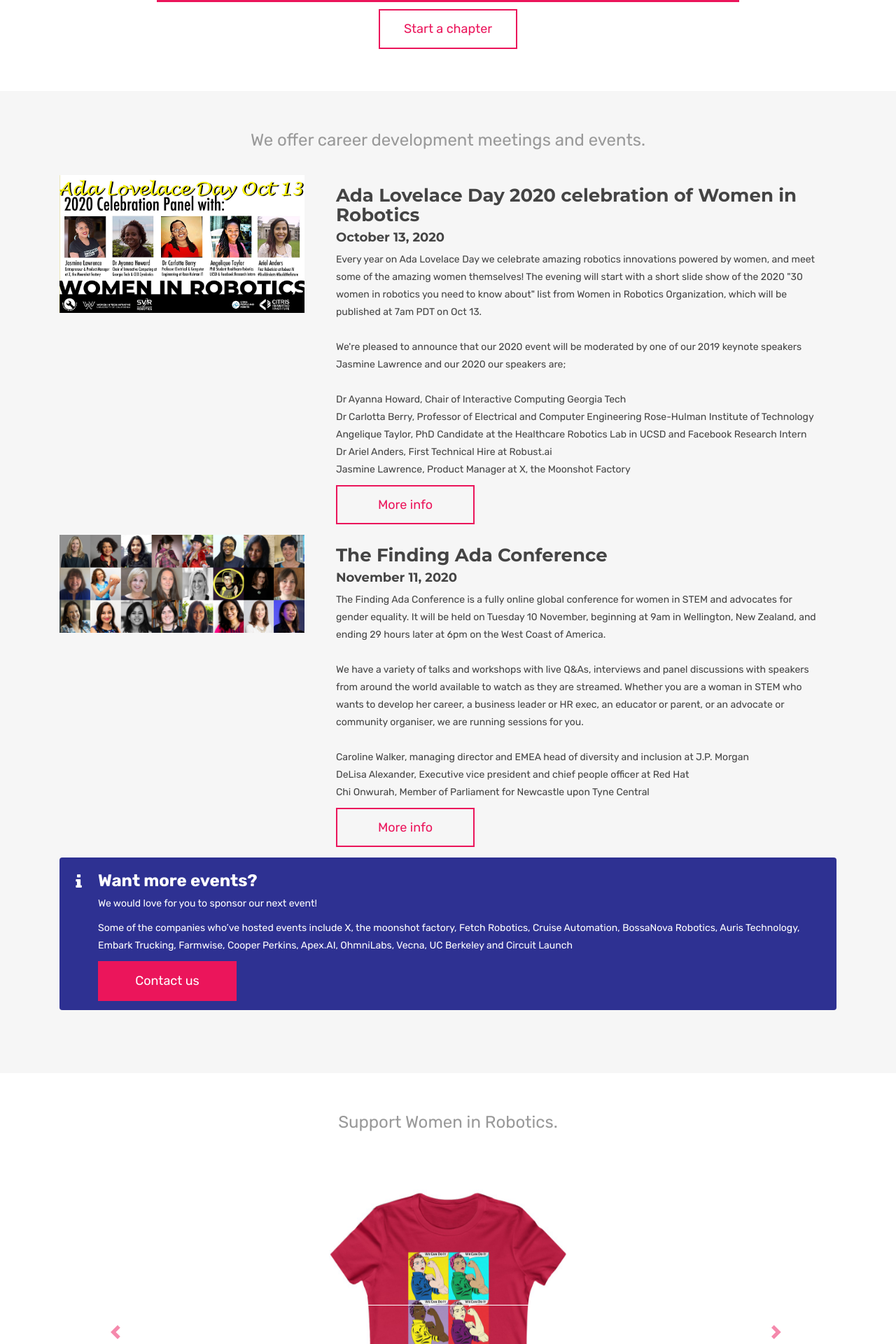
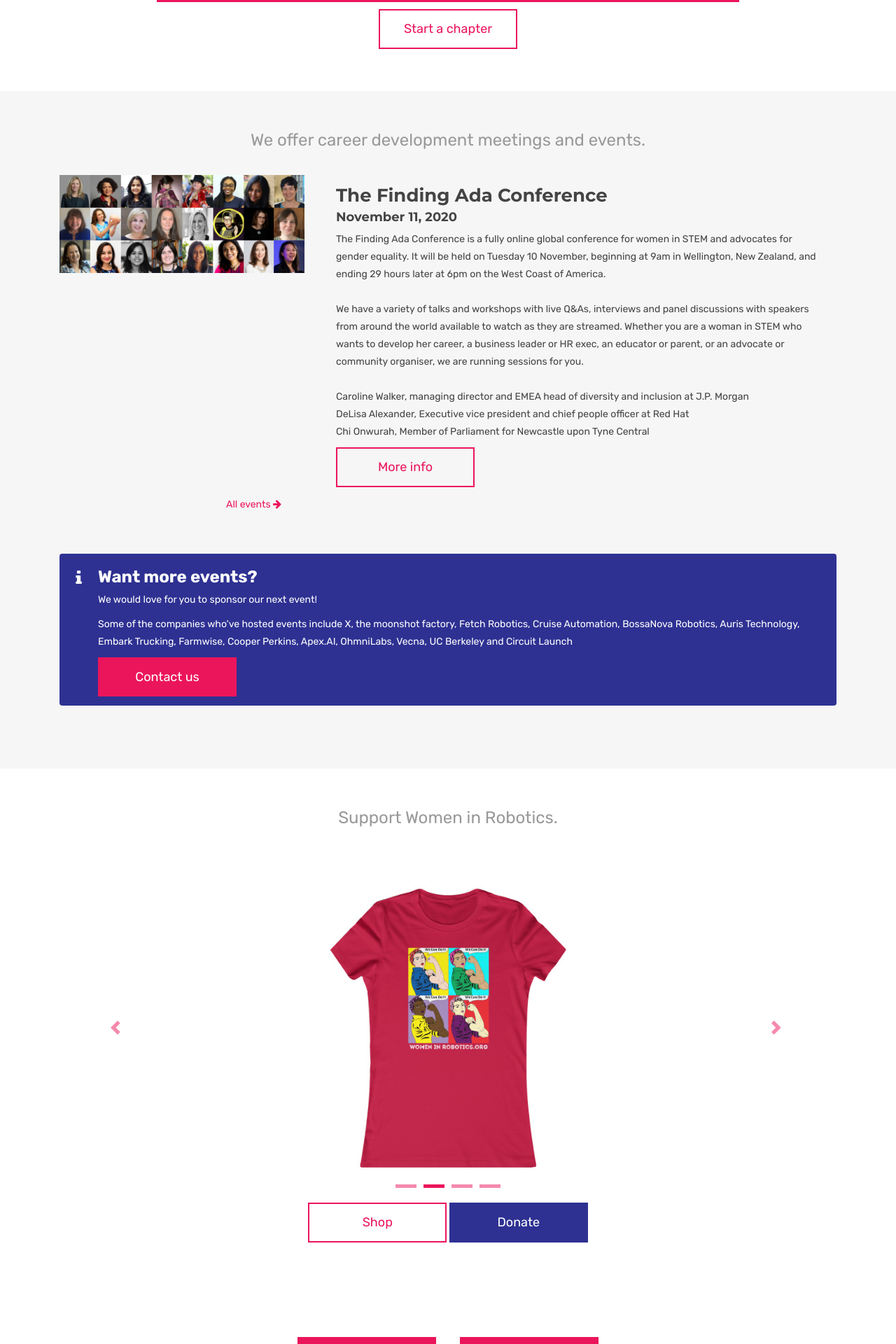
Before and after one commit to womeninrobotics/womeninrobotics.github.io, a Jekyll site: the page built from index.html, in a window 1280 px wide. Shown: the part 1634-3554 px from the top of the page at 70% size. Built offline with Jekyll 4.4.1, drawn with Linux system fonts in a browser that asks for light colours.

Commit message:
added javascript to hide/show past events and made pages (#45)

```diff
--- a/_includes/events.html
+++ /dev/null
@@ -1,32 +0,0 @@
-<div>
-    {% for event in site.data.events | limit: include.event_limit %}
-    <div class="row">
-        <div class="col-md-4">
-            <div class="image">
-                <img src="{{ event.image }}" alt="{{ event.name }}">
-            </div>
-        </div>
-        <div class="col-md-8">
-            <div class="card-block">
-                <h3>{{ event.name }}</h3>
-                <h5> {{event.date }}</h5>
-                <p>{{ event.description | newline_to_br }}</p>
-                <a href="{{ event.url }}" class="page-scroll btn btn-lg btn-common">More info</a>
-            </div>
-        </div>
-    </div>
-    {% endfor %}
-</div>
-<div class="massage-box alert-info">
-    <strong>
-        <i class="fa fa-info"></i>
-        Want more events?
-    </strong>
-    <p>We would love for you to sponsor our next event! </p>
-    <p>Some of the companies who’ve hosted events include X, the moonshot factory, Fetch Robotics, Cruise
-        Automation, BossaNova Robotics, Auris Technology, Embark Trucking, Farmwise, Cooper Perkins, Apex.AI,
-        OhmniLabs, Vecna, UC Berkeley and Circuit Launch</p>
-    <a href="mailto:info@womeninrobotics.org"
-        class="page-scroll btn btn-lg btn-default-filled animated fadeInUp">Contact us</a>
-</div>
-</div>
--- a/_includes/nav-bar.html
+++ b/_includes/nav-bar.html
@@ -2,40 +2,64 @@
 <nav class="navbar navbar-toggleable-sm navbar-light bg-default">
     <div class="container">
         <div class="logo">
-    <a class="navbar-brand" href="{{ site.url }}"><img src="/assets/images/WIR_spanner_transparent.png" alt="logo"></a>
+            <a class="navbar-brand" href="{{ site.url }}">
+              <img alt="logo" src="/assets/images/WIR_spanner_transparent.png">
+            </a>
         </div>
         <div class="title">
             <h1>Women in Robotics</h1>
         </div>
         <div class="nav-toggle">
-    <button class="navbar-toggler" type="button" data-toggle="collapse" data-target="#navbar1" aria-expanded="false" aria-label="Toggle navigation">
+            <button aria-expanded="false" aria-label="Toggle navigation" class="navbar-toggler"
+                    data-target="#navbar1" data-toggle="collapse" type="button">
                 <i class="fa fa-bars"></i>
             </button>
         </div>
         <div class="collapse navbar-collapse justify-content-end" id="navbar1">
             <ul class="navbar-nav">
                 {% assign pages_list = (site.pages | sort: 'order') %}
-
                 {% comment %} This section adds links for pages that are added to the site. {% endcomment %}
                 {%- for node in pages_list %}
-          {%- if node.title != null %}
-            {%- if group == null or group == node.group %}
+                    {%- if node.title != null and node.order != null %}
                         {%- if page.url == node.url %}
-              <li class="nav-item active"><a class="nav-link" href="{{node.url}}">{{node.title}}</a></li>
+                            <li class="nav-item active">
+                                <a class="nav-link" href="{{node.url}}">{{node.title}}</a>
+                            </li>
                         {%- else %}
-              <li class="nav-item"><a class="nav-link" href="{{node.url}}">{{node.title}}</a></li>
-              {%- endif %}
+                            <li class="nav-item">
+                                <a class="nav-link" href="{{node.url}}">{{node.title}}</a>
+                            </li>
                         {%- endif %}
                     {%- endif %}
                 {%- endfor %}
             </ul>
         </div>
         <div class="right hidden-sm-down social">
-      {% if site.facebook %}<a style="margin-left: 5px"  href="{{ site.facebook }}"><i class="fa fa-facebook fa-lg"></i></a>{% endif %}
-      {% if site.twitter %}<a style="margin-left: 5px" href="{{ site.twitter }}"><i class="fa fa-twitter fa-lg"></i></a>{% endif %}
-      {% if site.linkedin %}<a style="margin-left: 5px" href="{{ site.linkedin }}"><i class="fa fa-linkedin fa-lg"></i></a>{% endif %}
-      {% if site.instagram %}<a style="margin-left: 5px" href="{{ site.instagram }}"><i class="fa fa-instagram fa-lg"></i></a>{% endif %}
-      {% if site.pinterest %}<a style="margin-left: 5px" href="{{ site.pinterest }}"><i class="fa fa-pinterest fa-lg"></i></a>{% endif %}
+            {% if site.facebook %}
+                <a style="margin-left: 5px" href="{{ site.facebook }}">
+                    <i class="fa fa-facebook fa-lg"></i>
+                </a>
+            {% endif %}
+            {% if site.twitter %}
+                <a style="margin-left: 5px" href="{{ site.twitter }}">
+                    <i class="fa fa-twitter fa-lg"></i>
+                </a>
+            {% endif %}
+            {% if site.linkedin %}
+                <a style="margin-left: 5px" href="{{ site.linkedin }}">
+                    <i class="fa fa-linkedin fa-lg"></i>
+                </a>
+            {% endif %}
+            {% if site.instagram %}
+                <a style="margin-left: 5px" href="{{ site.instagram }}">
+                    <i class="fa fa-instagram fa-lg"></i>
+                </a>
+            {% endif %}
+            {% if site.pinterest %}
+                <a style="margin-left: 5px" href="{{ site.pinterest }}">
+                    <i class="fa fa-pinterest fa-lg"></i>
+                </a>
+            {% endif %}
         </div>
     </div>
 
--- a/_layouts/default.html
+++ b/_layouts/default.html
@@ -84,6 +84,7 @@
   <script src="/assets/js/scrolling-nav.js"></script>
   <script src="/assets/js/tether.min.js"></script>
   <script src="/assets/js/bootstrap.min.js"></script>
+  <script src="/assets/js/events-script.js"></script>
 
 	<!--Custom script loaded by children page-->
 	{% if page.js %}<script src="/assets/js/{{ page.js }}"></script>{% endif %}
--- /dev/null
+++ b/assets/js/events-script.js
@@ -0,0 +1,17 @@
+function getCompareDate() {
+    var d = new Date(),
+        month = '' + (d.getMonth() + 1),
+        day = '' + d.getDate(),
+        year = d.getFullYear();
+    if (month.length < 2) month = '0' + month;
+    if (day.length < 2) day = '0' + day;
+    return [year, month, day].join('');
+  }
+
+  $('[future-date]').each(function() {
+    if($(this).attr('future-date') <= getCompareDate()) $(this).hide();
+  });
+
+  $('[past-date]').each(function() {
+    if($(this).attr('past-date') > getCompareDate()) $(this).hide();
+  });
--- a/index.html
+++ b/index.html
@@ -100,8 +100,45 @@
         <div class="sub-title text-center">
             <span>We offer career development meetings and events.</span>
         </div>
-        {% include events.html event_limit="3" %}
-
+        <div>
+            {% assign sorted_events = site.data.events | sort:"date" %}
+            {% for event in sorted_events limit: include.event_limit %}
+            <div class="row" future-date="{{ event.date | date: '%Y%m%d' }}">
+                <div class="col-md-4">
+                    <div class="image">
+                        <img src="{{ event.image }}" alt="{{ event.name }}">
+                    </div>
+                </div>
+                <div class="col-md-8">
+                    <div class="card-block">
+                        <h3>{{ event.name }}</h3>
+                        <h5> {{event.date }}</h5>
+                        <p>{{ event.description | newline_to_br }}</p>
+                        <a href="{{ event.url }}" class="page-scroll btn btn-lg btn-common">More info</a>
+                    </div>
+                </div>
+            </div>
+            {% endfor %}
+        </div>
+        <div class="text-center col-md-6 mb-60" future-date="{{ sorted_events.first.date | date: '%Y%m%d' }}">
+            <a href="/events/">All events <i class="fa fa-arrow-right"></i></a>
+        </div>
+        <div class="text-center mb-60" past-date="{{ sorted_events.first.date | date: '%Y%m%d' }}">
+            <a href="/past-events/" class="btn btn-lg btn-common">Past events <i class="fa fa-arrow-right"></i></a>
+        </div>
+        <div class="massage-box alert-info">
+            <strong>
+                <i class="fa fa-info"></i>
+                Want more events?
+            </strong>
+            <p>We would love for you to sponsor our next event! </p>
+            <p>Some of the companies who’ve hosted events include X, the moonshot factory, Fetch Robotics, Cruise
+                Automation, BossaNova Robotics, Auris Technology, Embark Trucking, Farmwise, Cooper Perkins, Apex.AI,
+                OhmniLabs, Vecna, UC Berkeley and Circuit Launch</p>
+            <a href="mailto:info@womeninrobotics.org"
+                class="page-scroll btn btn-lg btn-default-filled animated fadeInUp">Contact us</a>
+        </div>
+    </div>
 </section>
 <!-- End event highlight section -->
 
```
Also changed, not shown: pages/events.html (+40 -3 lines), pages/past-events.html (added, +36 -0 lines). Lines whose indentation alone changed are shown as unchanged.
